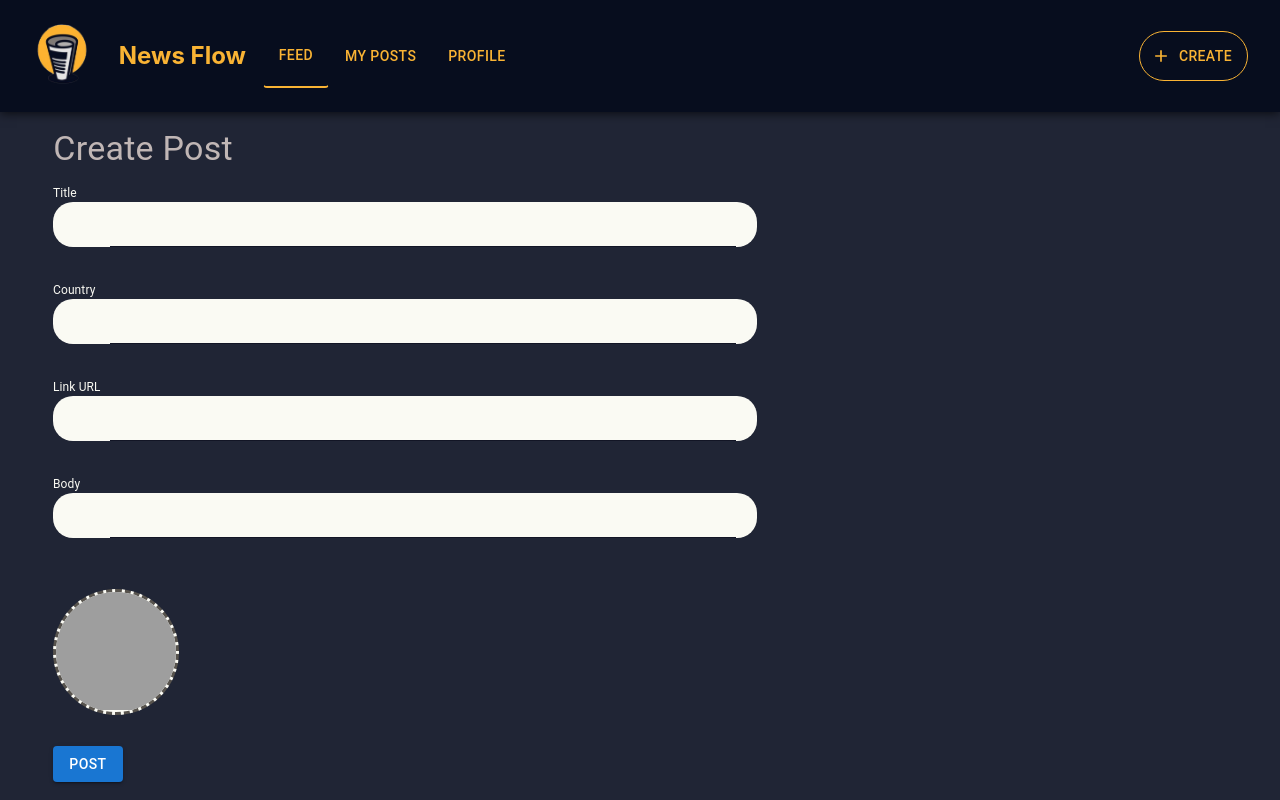
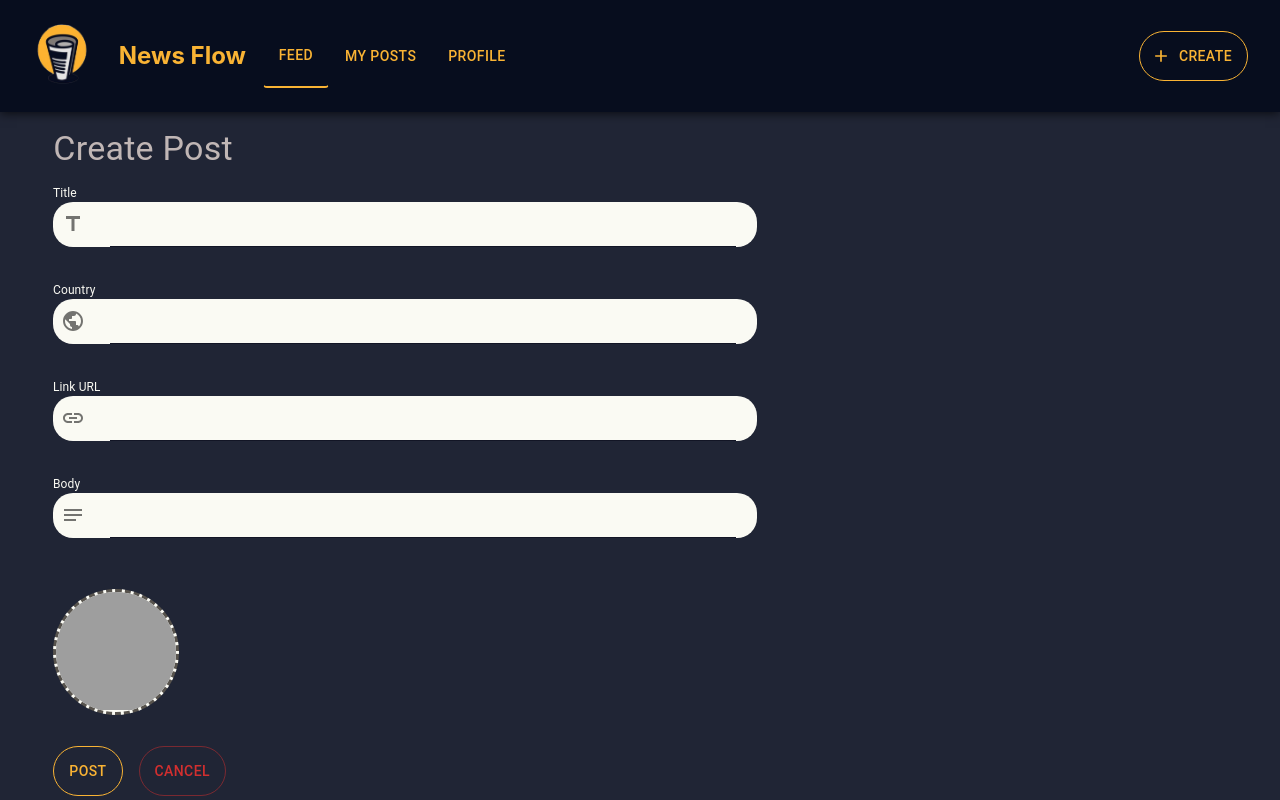
Before and after one commit to atalya84/news-flow-client, a React (Create React App) app: page /posts/submit in a window 1280 px wide. Built offline with nearby package versions, Linux system fonts and the light colour scheme.

Commit message:
added textfield icons and cancel button

```diff
--- a/src/pages/submit/Submit.tsx
+++ b/src/pages/submit/Submit.tsx
@@ -1,4 +1,4 @@
-import { Button, Grid, Typography } from '@mui/material';
+import { Button, Grid, Stack, Typography } from '@mui/material';
 import { FC, useState, useEffect, useContext } from 'react';
 import { useLocation, useNavigate } from 'react-router';
 import { IPost, IPostInput } from '../../types/feed';
@@ -9,6 +9,8 @@ import { getPostImageUrl, uploadPostImage } from '../../services/file-service';
 import { getFileExt } from '../../utils';
 import axios from 'axios';
 import { AuthContext } from '../../Context';
+import { Public, Title, Link, Notes } from '@mui/icons-material';
+import { createButtonStyle } from '../../ui/app/styles';
 
 export const Submit: FC = () => {
 	const { user } = useContext(AuthContext);
@@ -85,16 +87,36 @@ export const Submit: FC = () => {
 					</Typography>
 				</Grid>
 				<Grid item xs={12}>
-					<TextInput title="Title" value={title} onChange={setTitle} />
+					<TextInput
+						title="Title"
+						value={title}
+						onChange={setTitle}
+						icon={<Title />}
+					/>
 				</Grid>
 				<Grid item xs={12}>
-					<TextInput title="Country" value={country} onChange={setCountry} />
+					<TextInput
+						title="Country"
+						value={country}
+						onChange={setCountry}
+						icon={<Public />}
+					/>
 				</Grid>
 				<Grid item xs={12}>
-					<TextInput title="Link URL" value={source} onChange={setSource} />
+					<TextInput
+						title="Link URL"
+						value={source}
+						onChange={setSource}
+						icon={<Link />}
+					/>
 				</Grid>
 				<Grid item xs={12}>
-					<TextInput title="Body" value={body} onChange={setBody} />
+					<TextInput
+						title="Body"
+						value={body}
+						onChange={setBody}
+						icon={<Notes />}
+					/>
 				</Grid>
 				<Grid item xs={12}>
 					<DropFileInput
@@ -104,9 +126,23 @@ export const Submit: FC = () => {
 					/>
 				</Grid>
 				<Grid item xs={12}>
-					<Button variant="contained" onClick={handleSubmit}>
-						{isEdit ? 'Edit' : 'Post'}
-					</Button>
+					<Stack spacing={2} direction="row">
+						<Button
+							variant="outlined"
+							onClick={handleSubmit}
+							sx={createButtonStyle}
+						>
+							{isEdit ? 'Edit' : 'Post'}
+						</Button>
+						<Button
+							variant="outlined"
+							color="error"
+							sx={{ borderRadius: '2rem' }}
+							onClick={() => navigate('/')}
+						>
+							Cancel
+						</Button>
+					</Stack>
 				</Grid>
 			</Grid>
 		</Grid>
```
